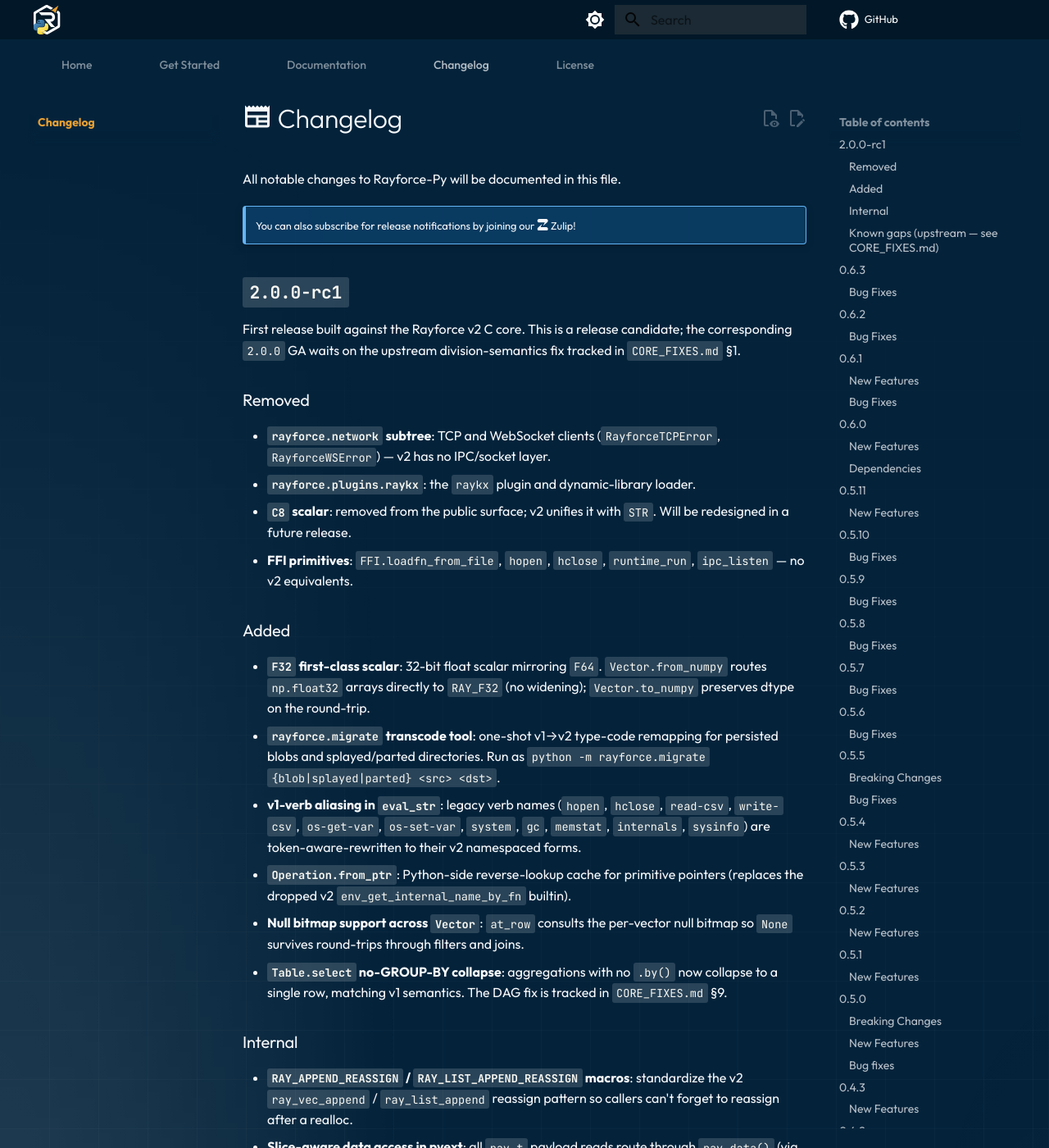
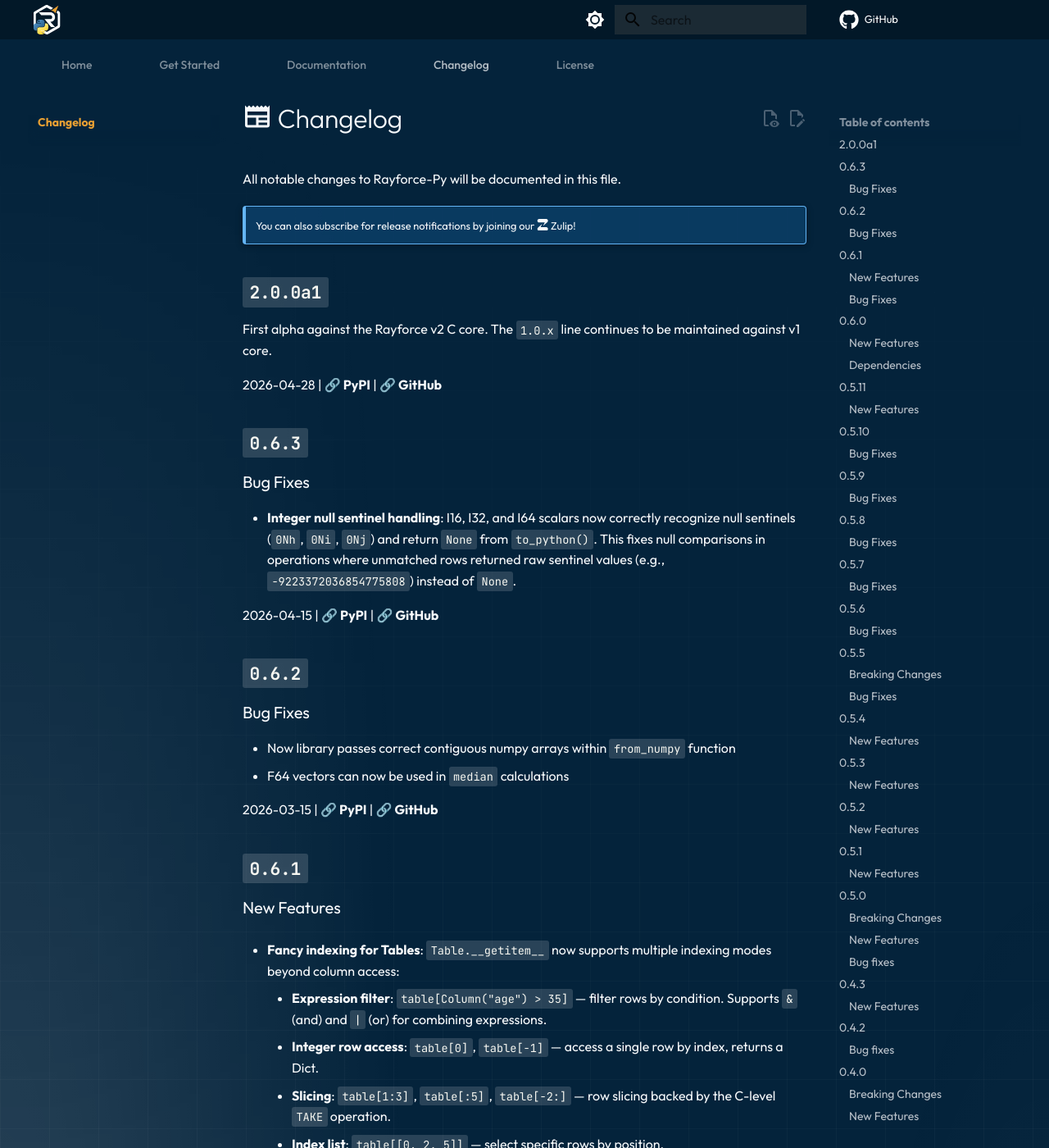
Before and after one commit to RayforceDB/rayforce-py, an MkDocs documentation site: the page built from docs/docs/content/CHANGELOG.md, in a window 1280 px wide and 1400 px high. Shown: the whole window at 82% size. Built offline with MkDocs 1.6.1 and Material for MkDocs 9.7.7, drawn with Linux system fonts in a browser that asks for light colours; comment, search, counter and statistics services are not loaded; a style sheet for code colours, icons or effects is not loaded; some of the changed text lies outside the part shown.

Commit message:
release: 2.0.0a1

```diff
--- a/docs/docs/content/CHANGELOG.md
+++ b/docs/docs/content/CHANGELOG.md
@@ -5,62 +5,12 @@
 !!! note ""
     You can also subscribe for release notifications by joining our [:simple-zulip: Zulip](https://rayforcedb.zulipchat.com/#narrow/channel/549008-Discuss)!
 
-## **`2.0.0-rc1`**
+## **`2.0.0a1`**
 
-First release built against the Rayforce v2 C core. This is a release candidate; the
-corresponding `2.0.0` GA waits on the upstream division-semantics fix tracked in
-[`CORE_FIXES.md`](https://github.com/RayforceDB/rayforce-py/blob/master/CORE_FIXES.md) §1.
+First alpha against the Rayforce v2 C core. The `1.0.x` line continues to be
+maintained against v1 core.
 
-### Removed
-
-- **`rayforce.network` subtree**: TCP and WebSocket clients (`RayforceTCPError`,
-  `RayforceWSError`) — v2 has no IPC/socket layer.
-- **`rayforce.plugins.raykx`**: the `raykx` plugin and dynamic-library loader.
-- **`C8` scalar**: removed from the public surface; v2 unifies it with `STR`.
-  Will be redesigned in a future release.
-- **FFI primitives**: `FFI.loadfn_from_file`, `hopen`, `hclose`,
-  `runtime_run`, `ipc_listen` — no v2 equivalents.
-
-### Added
-
-- **`F32` first-class scalar**: 32-bit float scalar mirroring `F64`. `Vector.from_numpy`
-  routes `np.float32` arrays directly to `RAY_F32` (no widening); `Vector.to_numpy`
-  preserves dtype on the round-trip.
-- **`rayforce.migrate` transcode tool**: one-shot v1→v2 type-code remapping for
-  persisted blobs and splayed/parted directories.
-  Run as `python -m rayforce.migrate {blob|splayed|parted} <src> <dst>`.
-- **v1-verb aliasing in `eval_str`**: legacy verb names (`hopen`, `hclose`,
-  `read-csv`, `write-csv`, `os-get-var`, `os-set-var`, `system`, `gc`, `memstat`,
-  `internals`, `sysinfo`) are token-aware-rewritten to their v2 namespaced forms.
-- **`Operation.from_ptr`**: Python-side reverse-lookup cache for primitive
-  pointers (replaces the dropped v2 `env_get_internal_name_by_fn` builtin).
-- **Null bitmap support across `Vector`**: `at_row` consults the per-vector null
-  bitmap so `None` survives round-trips through filters and joins.
-- **`Table.select` no-GROUP-BY collapse**: aggregations with no `.by()` now
-  collapse to a single row, matching v1 semantics. The DAG fix is tracked in
-  `CORE_FIXES.md` §9.
-
-### Internal
-
-- **`RAY_APPEND_REASSIGN` / `RAY_LIST_APPEND_REASSIGN` macros**: standardize the
-  v2 `ray_vec_append` / `ray_list_append` reassign pattern so callers can't
-  forget to reassign after a realloc.
-- **Slice-aware data access in pyext**: all `ray_t` payload reads route through
-  `ray_data()` (via `AS_*` macros in `raypy_compat.h`), preserving slice attrs.
-- **Centralized temporal-type recovery** for columns demoted by DAG arithmetic
-  (TIMESTAMP/DATE/TIME → I64) — single helper site, retired ad-hoc casts.
-
-### Known gaps (upstream — see [`CORE_FIXES.md`](https://github.com/RayforceDB/rayforce-py/blob/master/CORE_FIXES.md))
-
-- **§1 — Division semantics**: `F64/F64` floors and `I64/I64` promotes to F64.
-  Six tests xfail pending the core fix in `rayforce2/src/ops/arith.c`.
-- **§2 — Recursive `self` in DAG**: lambdas using `self` work in direct-eval
-  but not when applied to a column inside `SELECT`. One test xfails.
-- **§4 — Parted/splayed COW**: destructive ops (`update`, `insert`, `upsert`)
-  on tables loaded from disk silently clone via `ray_cow` instead of raising.
-  Two tests xfail.
-
-2026-04-26 | **[🔗 PyPI](https://pypi.org/project/rayforce-py/2.0.0rc1/)** | **[🔗 GitHub](https://github.com/RayforceDB/rayforce-py/releases/tag/2.0.0-rc1)**
+2026-04-28 | **[🔗 PyPI](https://pypi.org/project/rayforce-py/2.0.0a1/)** | **[🔗 GitHub](https://github.com/RayforceDB/rayforce-py/releases/tag/2.0.0a1)**
 
 ## **`0.6.3`**
 
--- a/pyproject.toml
+++ b/pyproject.toml
@@ -4,7 +4,7 @@
 
 [project]
 name = "rayforce_py"
-version = "0.7.0"
+version = "2.0.0a1"
 description = "Python bindings for RayforceDB"
 readme = "README.md"
 authors = [{name = "RayforceDB"}]
@@ -12,7 +12,7 @@
 requires-python = ">=3.11"
 dependencies = ["numpy>=2.0.0"]
 classifiers = [
-    "Development Status :: 4 - Beta",
+    "Development Status :: 3 - Alpha",
     "Intended Audience :: Developers",
     "Intended Audience :: Financial and Insurance Industry",
     "Intended Audience :: Information Technology",
--- a/rayforce/__init__.py
+++ b/rayforce/__init__.py
@@ -10,7 +10,7 @@
 
 FFI.init_runtime()
 
-version = "2.0.0-rc1"
+version = "2.0.0a1"
 
 if sys.platform == "linux" or sys.platform == "darwin":
     lib_name = "_rayforce_c.so"
--- a/setup.py
+++ b/setup.py
@@ -9,7 +9,7 @@
 
 setup(
     name="rayforce_py",
-    version="0.7.0",
+    version="2.0.0a1",
     packages=find_packages(),
     package_data={
         "rayforce": ["*.so", "*.dylib", "*.pyi", "bin/rayforce"],
@@ -24,7 +24,7 @@
     author="RayforceDB",
     license="MIT",
     classifiers=[
-        "Development Status :: 4 - Beta",
+        "Development Status :: 3 - Alpha",
         "Intended Audience :: Developers",
         "Intended Audience :: Financial and Insurance Industry",
         "Intended Audience :: Information Technology",
```
Also changed, not shown: 9 other files.
